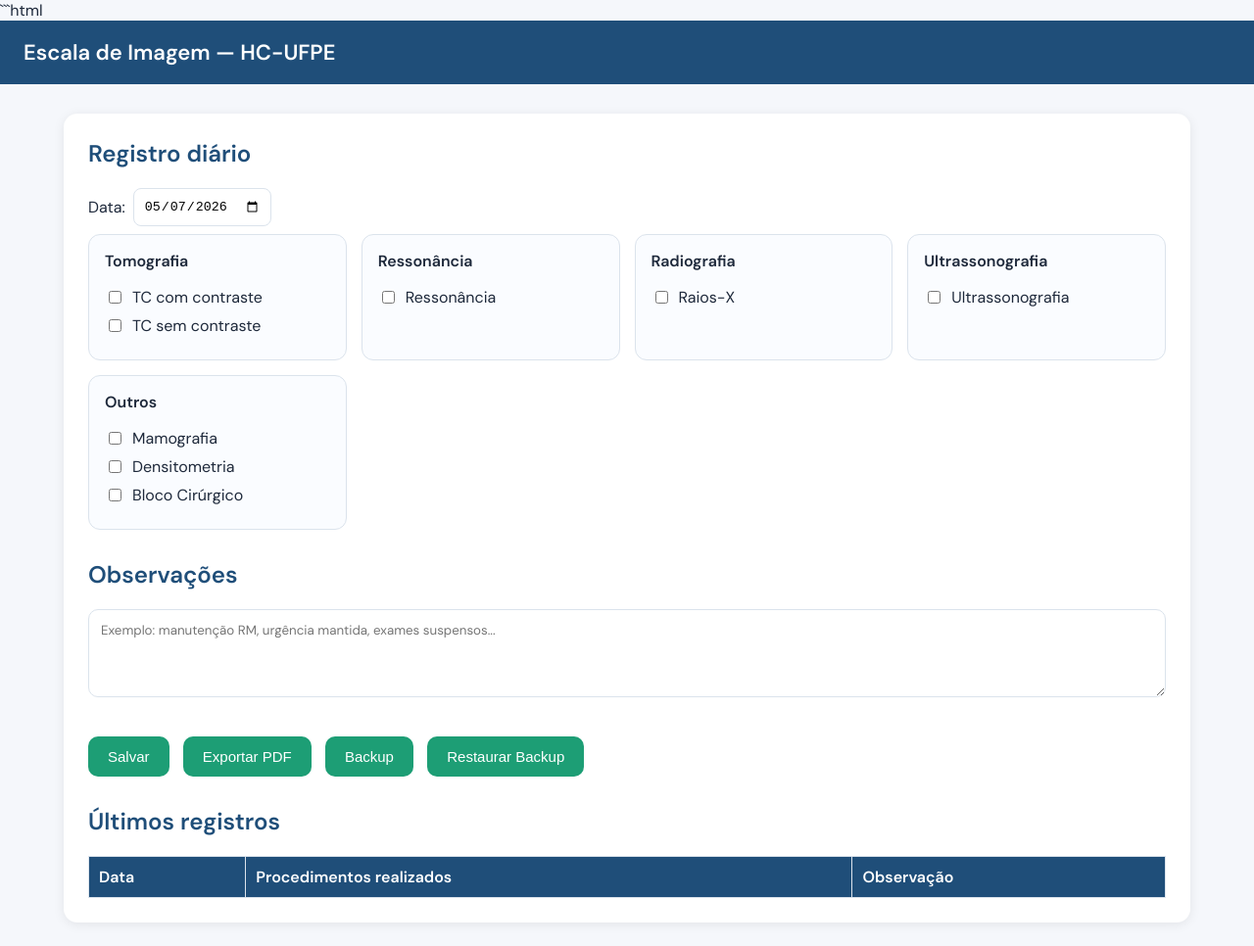
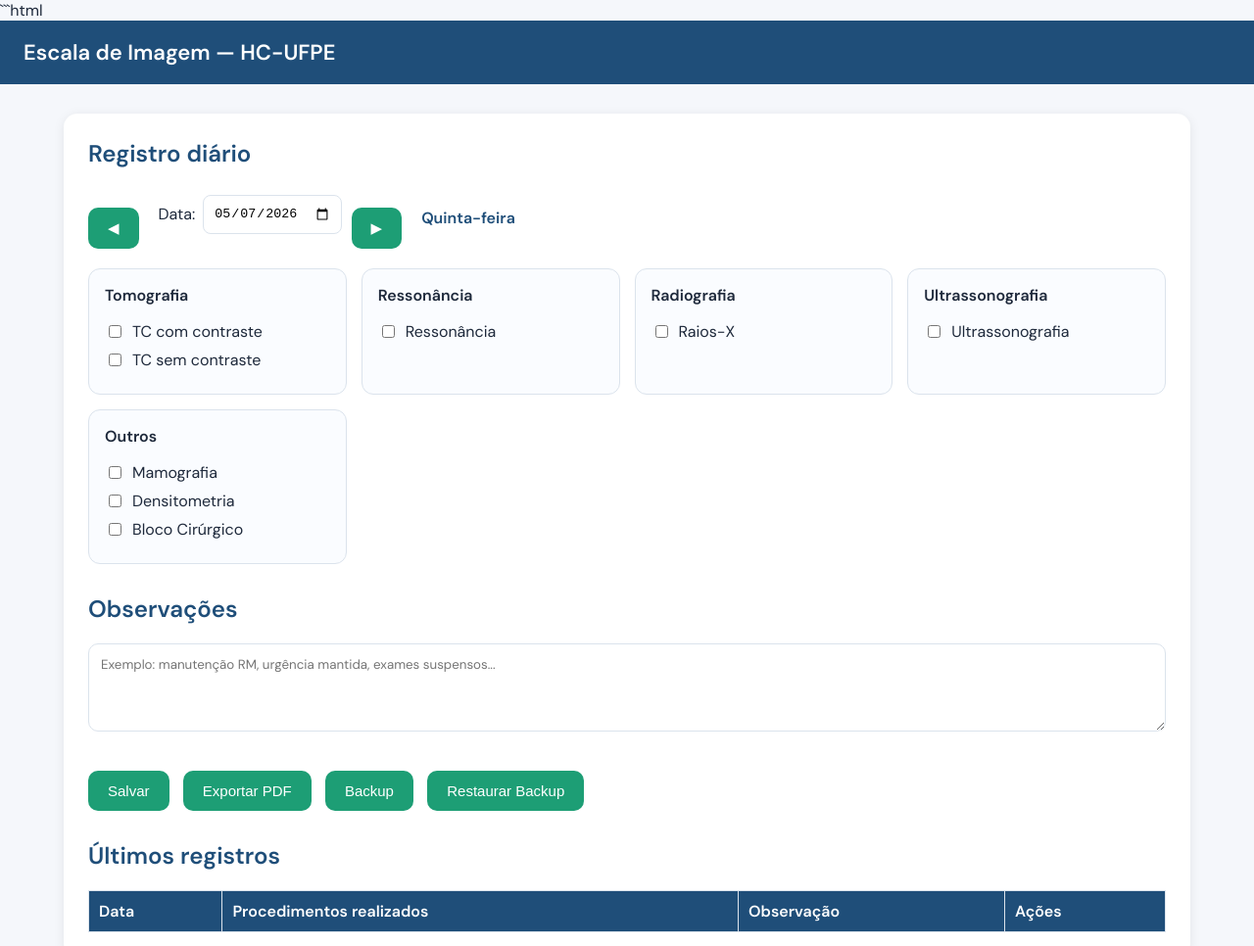
Before and after one commit to TiagoJornada/Greve-UDI-, a plain HTML site: page index.html in a window 1280 px wide. Shown: the top 966 px of the page at 98% size. Drawn offline with Linux system fonts and the light colour scheme.

Commit message:
Update index.html

```diff
--- a/index.html
+++ b/index.html
@@ -144,10 +144,20 @@
 
 <h2>Registro diário</h2>
 
+<div style="display:flex;align-items:center;gap:10px;flex-wrap:wrap;margin-bottom:20px;">
+
+<button type="button" onclick="alterarDia(-1)">◀</button>
+
 <label>
 Data:
-<input type="date" id="data">
+<input type="date" id="data" onchange="atualizarDiaSemana()">
 </label>
+
+<button type="button" onclick="alterarDia(1)">▶</button>
+
+<div id="diaSemana" style="font-weight:600;color:#1F4E79;"></div>
+
+</div>
 
 <div class="grid">
 
@@ -203,6 +213,7 @@
 <th>Data</th>
 <th>Procedimentos realizados</th>
 <th>Observação</th>
+<th>Ações</th>
 </tr>
 </thead>
 <tbody id="tabela"></tbody>
@@ -217,6 +228,42 @@
 
 const hoje = new Date().toISOString().split('T')[0];
 document.getElementById('data').value = hoje;
+
+atualizarDiaSemana();
+
+function atualizarDiaSemana(){
+
+  const input = document.getElementById('data').value;
+
+  if(!input) return;
+
+  const data = new Date(input + 'T00:00:00');
+
+  const dias = [
+    'Domingo',
+    'Segunda-feira',
+    'Terça-feira',
+    'Quarta-feira',
+    'Quinta-feira',
+    'Sexta-feira',
+    'Sábado'
+  ];
+
+  document.getElementById('diaSemana').innerText = dias[data.getDay()];
+}
+
+function alterarDia(valor){
+
+  const campo = document.getElementById('data');
+
+  const data = new Date(campo.value + 'T00:00:00');
+
+  data.setDate(data.getDate() + valor);
+
+  campo.value = data.toISOString().split('T')[0];
+
+  atualizarDiaSemana();
+}
 
 function obterDados(){
   return JSON.parse(localStorage.getItem(STORAGE_KEY) || '[]');
@@ -264,7 +311,8 @@
 
 function carregarTabela(){
 
-  const dados = obterDados();
+  const dados = obterDados()
+.sort((a,b)=> new Date(b.data) - new Date(a.data));
 
   const tabela = document.getElementById('tabela');
 
```
